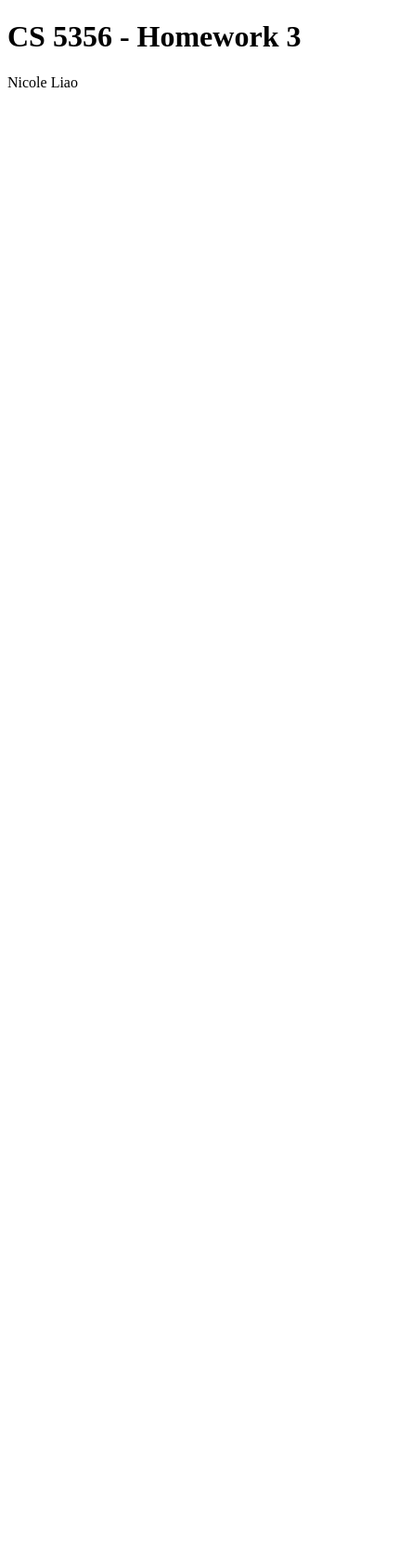
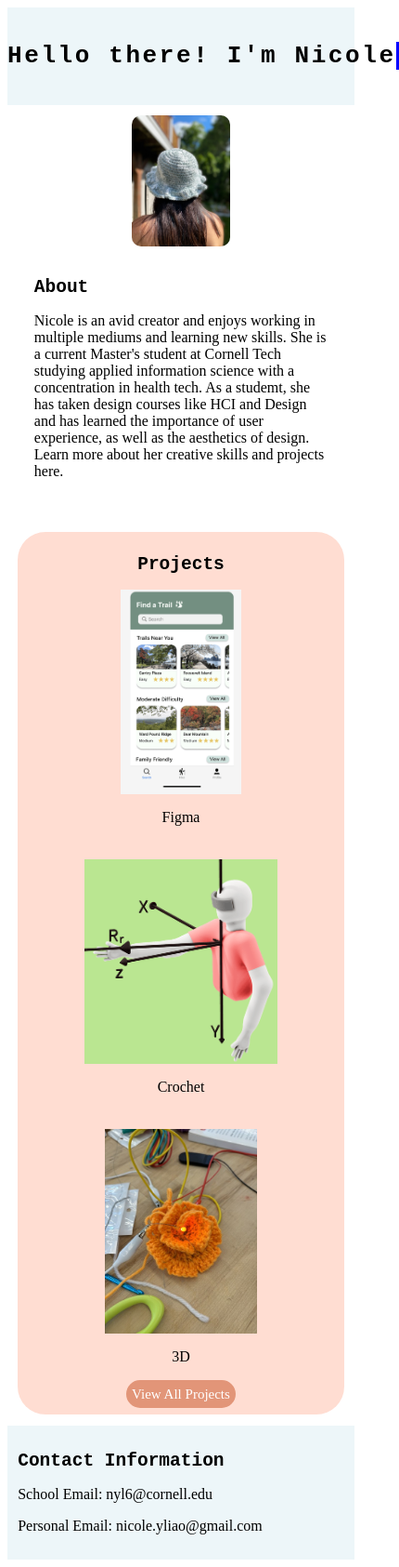
Before and after one commit to nyl20/cs5356-hw3, a plain HTML site: page index.html in a window 390 px wide. Shown: the whole page at 93% size, 430 px wide, since content can reach past the window. Before the commit the page ends 844 px from the top, so only its background shows below. Drawn offline with Linux system fonts and the light colour scheme.

Commit message:
home page content and style

```diff
--- a/index.html
+++ b/index.html
@@ -1,16 +1,60 @@
 <!DOCTYPE html>
 <html lang="en">
+
 
 <head>
   <meta charset="UTF-8" />
   <meta name="viewport" content="width=device-width, initial-scale=1" />
 
   <title>Homework 3</title>
+  <link rel="stylesheet" type="text/css" href="styles.css" media="all" />
 </head>
 
 <body>
-  <h1>CS 5356 - Homework 3</h1>
-  <p>Nicole Liao</p>
+  <header>
+    <div class="welcome">
+      <div class="left">
+        <h1 class="typewriter">Hello there! I'm Nicole </h1>
+      </div>
+    </div>
+  </header>
+  <section class="profile">
+    <img id="hat" src="assets/hat_profile.jpeg" alt="Picture of hat" />
+    <div class="about">
+      <h2>About</h2>
+      <p>Nicole is an avid creator and enjoys working in multiple mediums and learning new skills. She is a current
+        Master's student at Cornell Tech studying applied information science with a concentration in health tech. As a
+        studemt, she has taken design courses like HCI and Design and has learned the importance of user experience, as
+        well as the aesthetics of design. Learn more about her creative skills and projects here.</p>
+    </div>
+  </section>
+  <section class="projects">
+    <h2>Projects</h2>
+    <div class="projectImgs">
+      <div class="project">
+        <img class="img" src="assets/findTrail.png" alt="Picture of Figma Project" />
+        <p>Figma</p>
+      </div>
+      <div class="project">
+        <img class="img" src="assets/gogo_img.png" />
+        <p>Crochet</p>
+      </div>
+      <div class="project">
+        <img class="img" src="assets/artTech.jpg" />
+        <p>3D</p>
+      </div>
+    </div>
+    <a href="projects.html">
+      <button class="button">View All Projects</button>
+    </a>
+  </section>
+  <footer>
+    <h2>Contact Information</h2>
+    <p>School Email: nyl6@cornell.edu</p>
+    <p>Personal Email: nicole.yliao@gmail.com</p>
+
+  </footer>
+
 </body>
 
 </html>
--- /dev/null
+++ b/styles.css
@@ -0,0 +1,218 @@
+/* header {
+  background-color: #f8f9fa;
+  padding: 20px;
+  text-align: center;
+} */
+
+.welcome {
+  display: flex;
+  padding-top: 20%;
+  padding-bottom: 20%;
+  background-color: #EDF6F9;
+}
+
+.projectHeader {
+  background-color: #EDF6F9;
+  padding-top: 5%;
+  padding-bottom: 3%;
+  padding-left: 8%;
+}
+
+.left {
+  margin: auto;
+}
+
+.typewriter {
+  overflow: hidden;
+  font-family: monospace;
+  border-right: .15em solid blue;
+  white-space: nowrap;
+  margin: 0 auto;
+  letter-spacing: .1em;
+  animation: typing 3.5s steps(30, end),
+    blink-caret .75s step-end infinite;
+}
+
+@keyframes typing {
+  from {
+    width: 0
+  }
+
+  to {
+    width: 100%
+  }
+}
+
+@keyframes blink-caret {
+
+  from,
+  to {
+    border-color: transparent
+  }
+
+  50% {
+    border-color: blue;
+  }
+}
+
+h2,
+h1 {
+  font-family: monospace;
+}
+
+.profile {
+  display: flex;
+  flex-direction: row;
+  padding: 3%;
+}
+
+#hat {
+  /* height: 5%; */
+  width: 30%;
+  border-radius: 10px;
+}
+
+.about {
+  padding: 10%;
+}
+
+.projects {
+  text-align: center;
+  background-color: #ffDDD2;
+  margin: 3%;
+  padding: 2%;
+  border-radius: 30px;
+}
+
+.projectImgs {
+  display: grid;
+  grid-template-columns: repeat(3, 1fr);
+  /* Creates 3 equal columns */
+  gap: 20px;
+  /* Adds spacing between grid items */
+  justify-items: center;
+  /* Centers content in each grid cell */
+}
+
+.project {
+  display: flex;
+  flex-direction: column;
+  align-items: center;
+
+}
+
+.img {
+  width: 100%;
+  /* Makes images responsive */
+  height: 300px;
+  /* Set a fixed height for uniformity */
+  object-fit: cover;
+  /* Ensures images maintain aspect ratio while covering the space */
+}
+
+
+/* .projects {
+  background-color: #ffDDD2;
+  margin: 3%;
+  padding: 2%;
+  display: flex;
+  flex-direction: column;
+  height: 800px;
+  border-radius: 30px;
+}
+
+.project {
+  width: 30%;
+  height: 60%;
+  background-color: #E29578;
+  border-radius: 10px;
+}
+
+.img {
+  max-width: 100%;
+  max-height: 100%;
+}
+
+.projectImgs {
+  display: flex;
+  flex-direction: row;
+  justify-content: space-between;
+} */
+
+.button {
+  background-color: #E29578;
+  padding: 1%;
+  color: #FFFFFF;
+  border-radius: 15px;
+  border: #E29578 solid 3px;
+  font-size: 15px;
+  font-family: serif;
+}
+
+.button:hover {
+  /* background-color: #83CFBE; */
+  border: #FFFFFF solid 3px;
+  /* Background color on hover */
+  color: #fff;
+  /* Text color on hover */
+}
+
+footer {
+  background-color: #006D77;
+  background-color: #83CFBE;
+  background-color: #E29578;
+  background-color: #EDF6F9;
+  padding: 3%;
+}
+
+
+
+@media screen and (max-width: 800px) {
+  .welcome {
+    flex-direction: column;
+    padding-top: 10%;
+    padding-bottom: 10%;
+  }
+
+  .left {
+    margin: auto;
+    text-align: center;
+  }
+
+  .profile {
+    flex-direction: column;
+    align-items: center;
+  }
+
+  #hat {
+    height: 50%;
+  }
+
+  .about {
+    padding: 5%;
+  }
+
+  .projectImgs {
+    grid-template-columns: 1fr;
+    /* Switch to single column */
+  }
+
+  .projects {
+    justify-content: center;
+    text-align: center;
+  }
+
+  .img {
+    height: 220px;
+  }
+
+}
+
+@media (max-width: 600px) {
+  .typewriter h1 {
+    font-size: 0.5em;
+    /* Adjust font size for smaller screens */
+    white-space: normal;
+    /* Allow text to wrap */
+  }
+}
```
Also changed, not shown: projects.html (added, +25 -0 lines), assets/artTech.jpg (added), assets/figma.png (added), assets/findTrail.png (added), assets/gogo_img.png (added), assets/hat_profile.jpeg (added).
